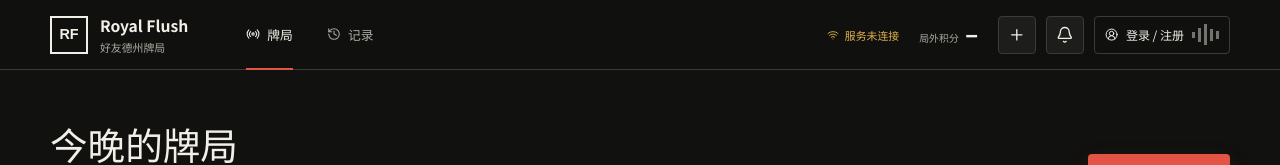
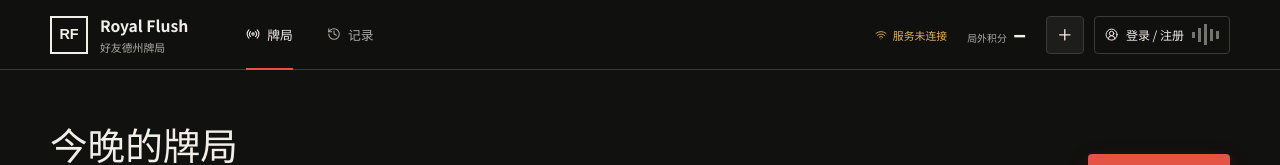
Before and after one commit to dcfjustok-afk/Royal-Flush, a Vue app in the folder apps/web/: page / in a window 1280 px wide. Shown: the top 165 px of the page. Built offline with nearby package versions, Linux system fonts and the light colour scheme; no server answers; what @tanstack/vue-query would draw is missing.

Commit message:
fix(header): 移除无功能通知入口

```diff
--- a/apps/web/src/components/AppHeader.vue
+++ b/apps/web/src/components/AppHeader.vue
@@ -1,5 +1,5 @@
 <script setup lang="ts">
-import { Bell, CircleUserRound, History, Plus, Radio, Wifi } from "@lucide/vue";
+import { CircleUserRound, History, Plus, Radio, Wifi } from "@lucide/vue";
 import BrandMark from "./BrandMark.vue";
 import VoiceMeter from "./VoiceMeter.vue";
 import { useGameStore } from "@/stores/game";
@@ -18,7 +18,6 @@ const store = useGameStore();
       <span class="connection-state" :class="{ offline: !store.backendOnline }"><Wifi />{{ store.backendOnline ? "服务已连接" : "服务未连接" }}</span>
       <span class="score-readout"><small>局外积分</small><strong>{{ store.accountPoints?.toLocaleString("zh-CN") ?? "--" }}</strong></span>
       <RouterLink class="icon-button" to="/rooms/new" title="创建牌局" aria-label="创建牌局"><Plus /></RouterLink>
-      <button class="icon-button" type="button" title="通知" aria-label="通知"><Bell /></button>
       <RouterLink class="account-button" :to="store.currentUser ? '/profile' : '/account'" :aria-label="store.currentUser ? `账号：${store.currentUser.nickname}` : '登录或注册'"><CircleUserRound /><span>{{ store.currentUser?.nickname ?? "登录 / 注册" }}</span><VoiceMeter :active="store.microphoneEnabled" label="麦克风已开启" /></RouterLink>
     </div>
   </header>
```
